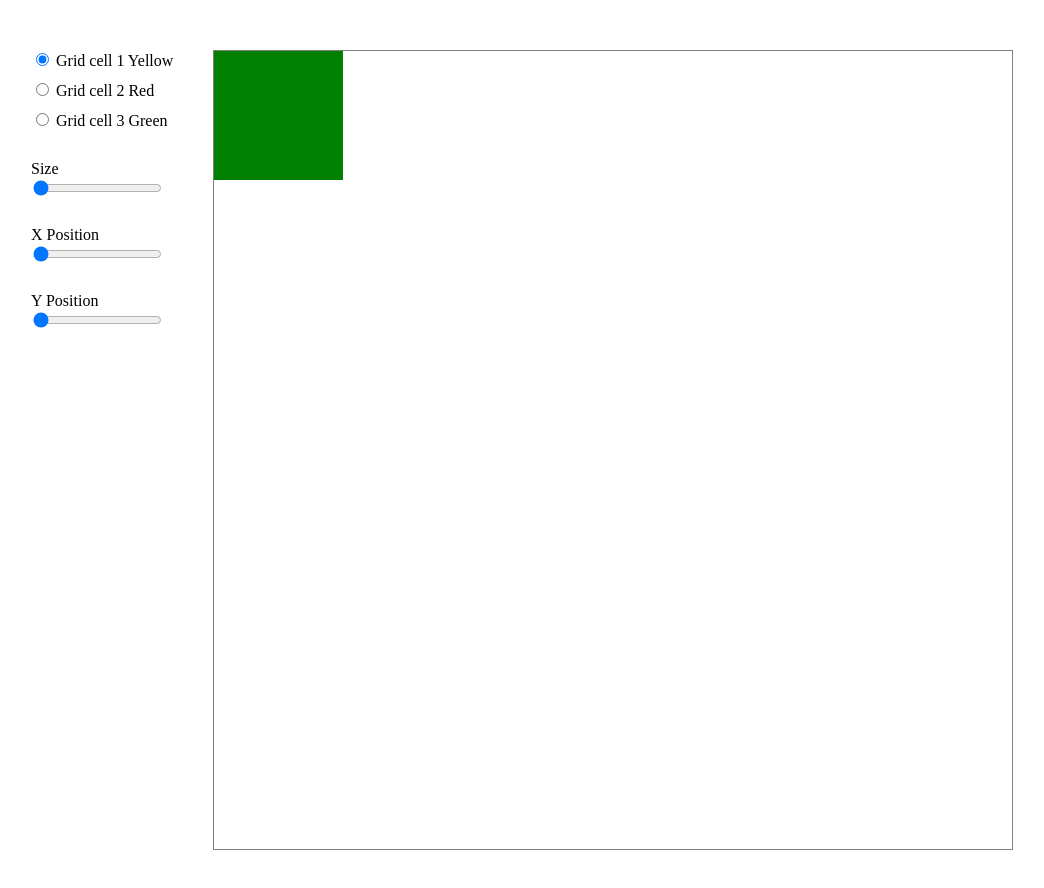
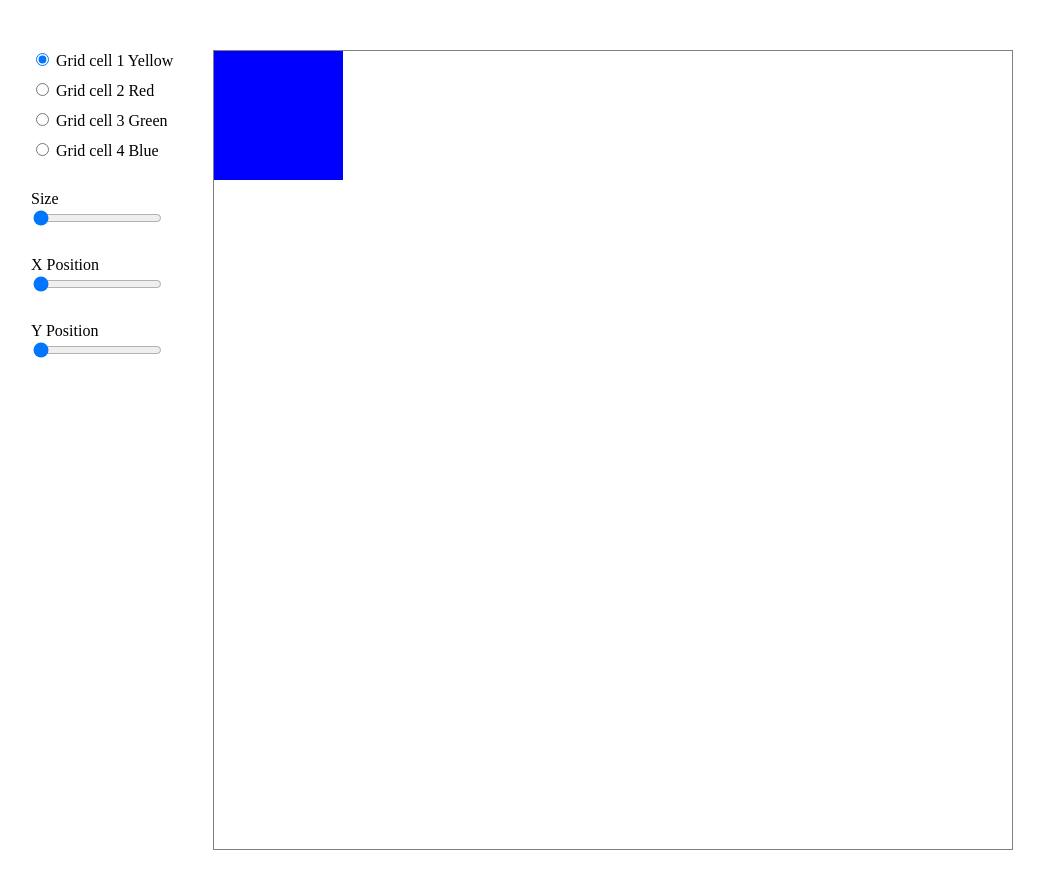
Before and after one commit to adaept/ae-grid-component, a plain HTML site: page test-grid.html in a window 1280 px wide. Shown: the whole page, without its empty margins (9-1053 px from the left). Drawn offline with Linux system fonts and the light colour scheme.

Commit message:
feat(grid): add blue as 4th item

```diff
--- a/test-grid.css
+++ b/test-grid.css
@@ -45,3 +45,6 @@
   .grid__item:nth-child(3) {
 	--color: green;
   }
+  .grid__item:nth-child(4) {
+	--color: blue;
+  }
--- a/test-grid.html
+++ b/test-grid.html
@@ -26,6 +26,10 @@
           <input id="item__3" type="radio" name="cells" value="item3">
           <label for="item_3">Grid cell 3 Green</label>
         </div>
+        <div class="controls__rbtn">
+          <input id="item__4" type="radio" name="cells" value="item4">
+          <label for="item_4">Grid cell 4 Blue</label>
+        </div>
       </div>
       <div class="controls__group">
         <label for="size">Size</label>
@@ -44,6 +48,7 @@
       <div class="grid__item" data-id="item1"></div>
       <div class="grid__item" data-id="item2"></div>
       <div class="grid__item" data-id="item3"></div>
+      <div class="grid__item" data-id="item4"></div>
     </div>
   </div>
   <script type="text/javascript" src="test-grid.js"></script>
```
